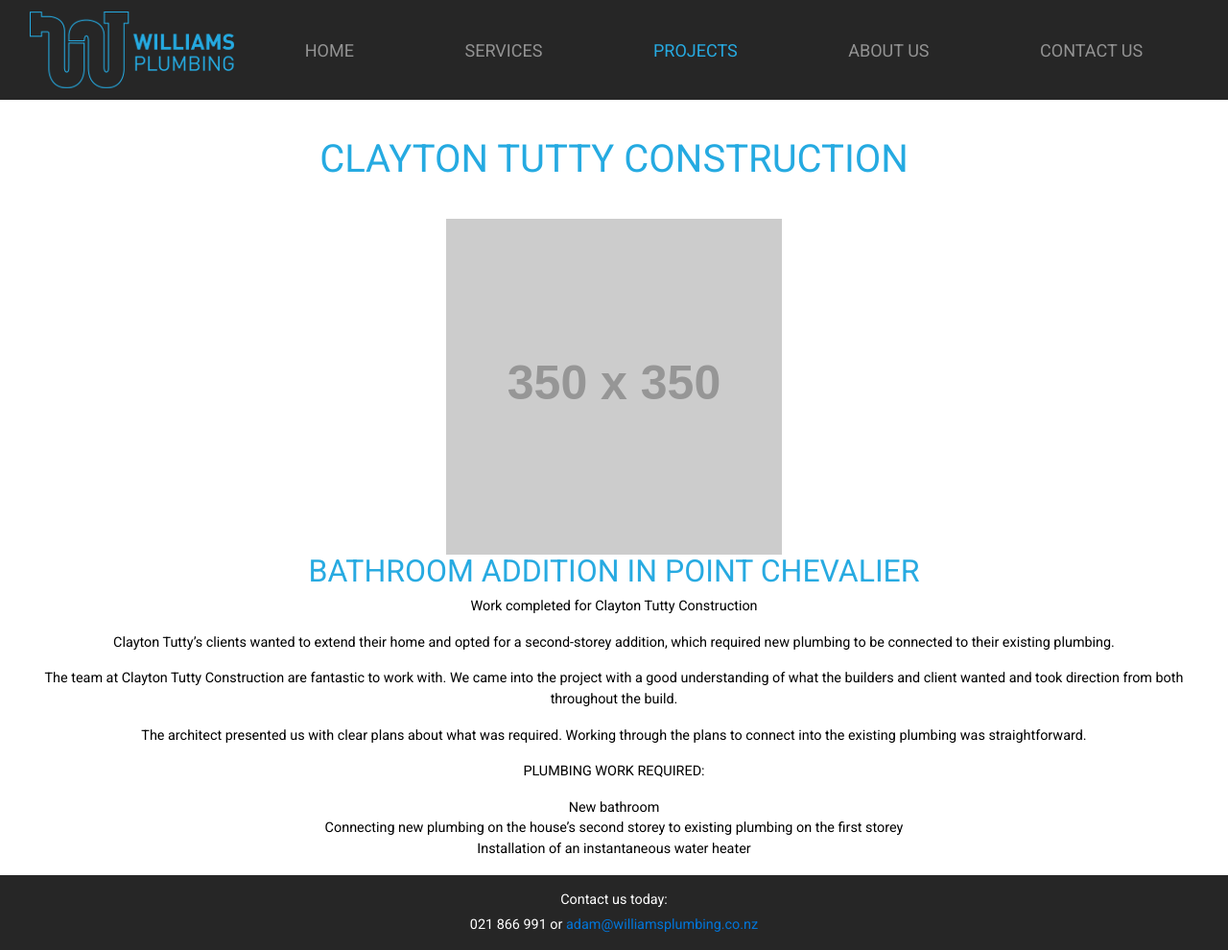
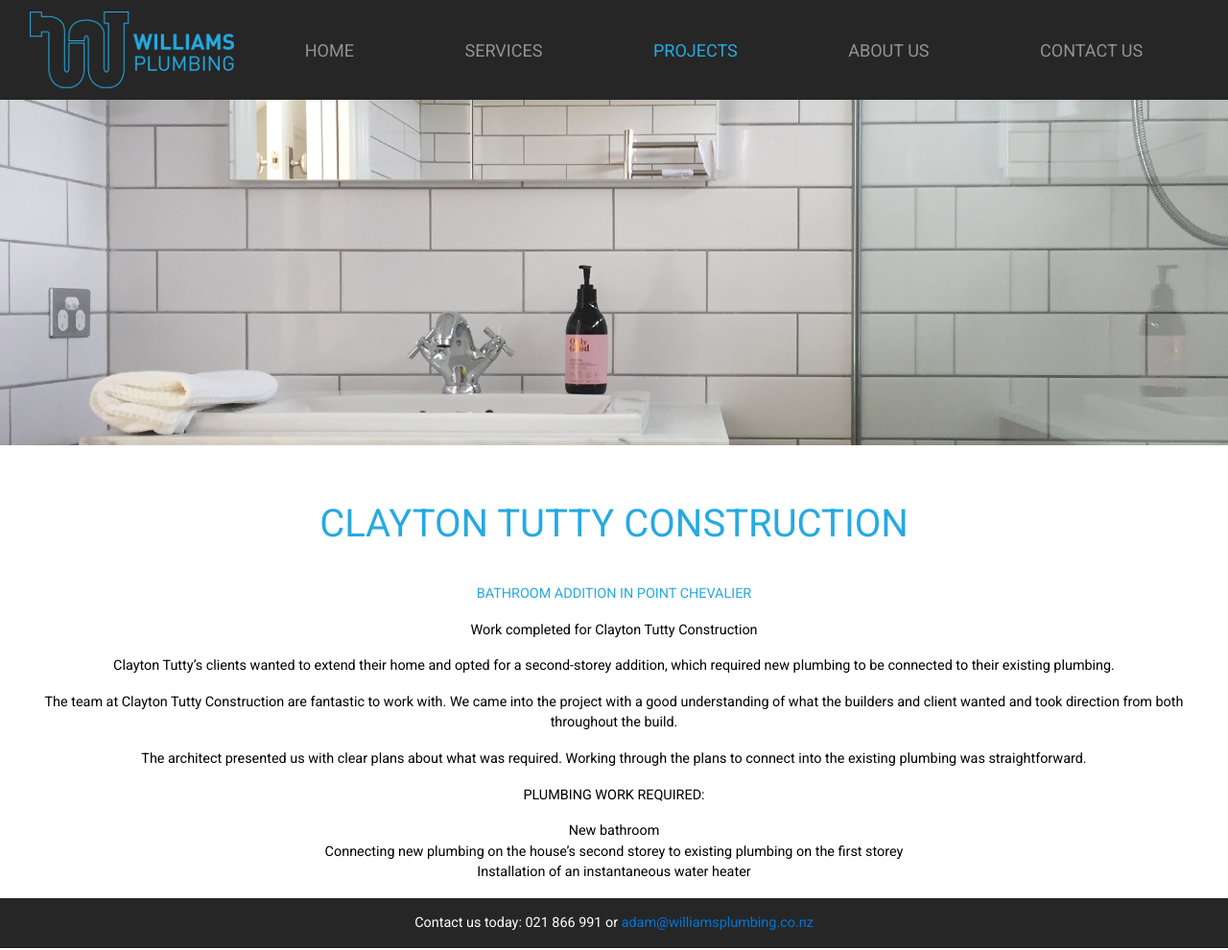
Before and after one commit to williamsplumbing/williamsplumbing.github.io, a Jekyll site: the page built from projects.html, in a window 1280 px wide. Shown: the whole page at 96% size. Built offline with Jekyll 4.4.1, drawn with Linux system fonts in a browser that asks for light colours; nearby versions of some CDN libraries.

Commit message:
More styling changes

```diff
--- a/_includes/footer.html
+++ b/_includes/footer.html
@@ -1,7 +1,7 @@
 <footer class="text-center footer">
   <div class="container-fluid">
-    <p>Contact us today:</p>
     <p>
+      Contact us today:
       021 866 991 or
       <a href="mailto: adam@williamsplumbing.co.nz">adam@williamsplumbing.co.nz</a>
     </p>
--- a/_sass/components/_hero.scss
+++ b/_sass/components/_hero.scss
@@ -5,15 +5,21 @@
   margin-left: -15px;
   height: 40vh;
   width: 100vw;
-  margin-bottom: 30px;
+  margin-bottom: 20px;
   overflow: hidden;
 
 	.hero-slider {
 		width: $images * 100vw;
-		animation: slide 16s infinite;
-		-moz-animation: slide 16s infinite;
-		-webkit-animation: slide 16s infinite;
-		-o-animation: slide 16s infinite;
+		animation: slide 30s infinite;
+		-moz-animation: slide 30s infinite;
+		-webkit-animation: slide 30s infinite;
+		-o-animation: slide 30s infinite;
+
+		@for $i from 0 to $images {
+			.hero-img:nth-child(#{$i + 1}) {
+				 background-image: url(../assets/images/home/image_0#{$i + 1}.jpg);
+			}
+		}
 	}
 
   .hero-img {
@@ -23,36 +29,13 @@
 		height: 40vh;
 		width: 100vw;
 		float: left;
-
-		@for $i from 0 to $images {
-		  &:nth-child(#{$i + 1}) {
-		     background-image: url(../assets/images/home/image_0#{$i + 1}.jpg);
-		  }
-		}
   }
 }
 
-#cssSlider {
-  width: 800px;
-	height: 300px;
-	overflow: hidden;
-	border: 10px solid #666;
-}
-
-#sliderImages {
-	width : 4000px;
-	height: 300px;
-	overflow: hidden;
-
-	/* animation duration: 16s : 5x ~3s display image + 5x ~0.2s slide */
-	animation: slide 30s infinite;
-	-moz-animation: slide 30s infinite;
-	-webkit-animation: slide 30s infinite;
-	-o-animation: slide 30s infinite;
-}
-
-#sliderImages img {
-	float: left;
+@for $i from 0 to $images {
+  .hero-img-#{$i + 1} {
+     background-image: url(../assets/images/home/image_0#{$i + 1}.jpg);
+  }
 }
 
 @keyframes slide{
--- a/contact.html
+++ b/contact.html
@@ -5,7 +5,6 @@
 <div class="container-fluid text-center">
   <div class="padded-row">
     <div class="col-4">
-      {% include image.html name="services/new_homes.jpg" fluid="true" %}
     </div>
     <div class="col-4 vertical-center">
       <ul class="list-unstyled">
@@ -18,7 +17,6 @@
       </ul>
     </div>
     <div class="col-4">
-      {% include image.html name="services/maintenance.jpg" fluid="true" %}
     </div>
   </div>
   <div class="padded-row">
--- a/projects.html
+++ b/projects.html
@@ -3,11 +3,13 @@
 title: Projects
 ---
 <div class="container-fluid text-center">
+  <div class="hero">
+    <div class="hero-img hero-img-2"></div>
+  </div>
   <div class="row">
     <div class="col-12">
       <h1 class="page-header">CLAYTON TUTTY CONSTRUCTION</h1>
-      <img src="http://placehold.it/350?text=Clayton+image" class="img-fluid">
-      <h2 class="highlight">BATHROOM ADDITION IN POINT CHEVALIER</h2>
+      <p class="highlight">BATHROOM ADDITION IN POINT CHEVALIER</p>
       <p>Work completed for Clayton Tutty Construction</p>
       <p>
         Clayton Tutty’s clients wanted to extend their home and opted for
```
Also changed, not shown: services.html (+9 -4 lines), assets/images/home/image_01.jpg.
